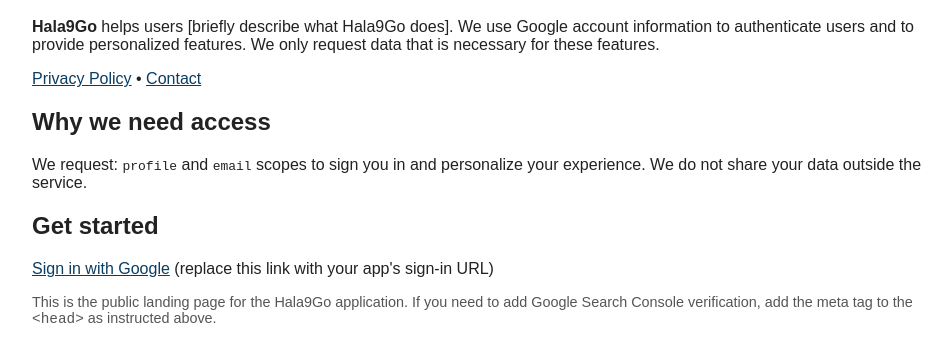
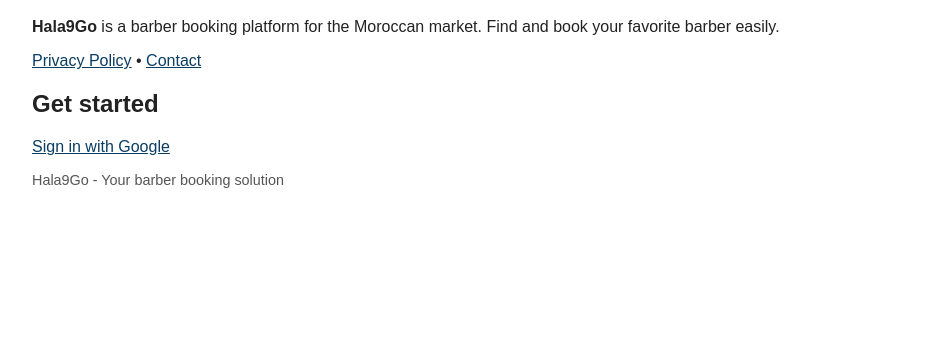
Before and after one commit to founder-class/Hala9Go, a plain HTML site: page docs/index.html in a window 1280 px wide. Shown: the part 72-434 px from the top of the page, without its empty margins (158-1110 px from the left). Drawn offline with Linux system fonts and the light colour scheme.

Commit message:
Remove AI instructions and fix privacy policy link to hala9go-conf

```diff
--- a/docs/index.html
+++ b/docs/index.html
@@ -11,22 +11,17 @@
 <body>
   <header>
     <h1>Hala9Go</h1>
-    <p><strong>Hala9Go</strong> helps users [briefly describe what Hala9Go does]. We use Google account information to authenticate users and to provide personalized features. We only request data that is necessary for these features.</p>
-    <p><a href="docs/privacy.html">Privacy Policy</a> • <a href="mailto:redareddd123@gmail.com">Contact</a></p>
+    <p><strong>Hala9Go</strong> is a barber booking platform for the Moroccan market. Find and book your favorite barber easily.</p>
+    <p><a href="https://github.com/founder-class/Hala9Go-conf/blob/main/README.md">Privacy Policy</a> • <a href="mailto:redareddd123@gmail.com">Contact</a></p>
   </header>
 
   <section>
-    <h2>Why we need access</h2>
-    <p>We request: <code>profile</code> and <code>email</code> scopes to sign you in and personalize your experience. We do not share your data outside the service.</p>
-  </section>
-
-  <section>
     <h2>Get started</h2>
-    <p><a href="/" id="signin-btn">Sign in with Google</a> (replace this link with your app's sign-in URL)</p>
+    <p><a href="/" id="signin-btn">Sign in with Google</a></p>
   </section>
 
   <footer>
-    <p style="font-size:0.9rem;color:#555">This is the public landing page for the Hala9Go application. If you need to add Google Search Console verification, add the meta tag to the <code>&lt;head&gt;</code> as instructed above.</p>
+    <p style="font-size:0.9rem;color:#555">Hala9Go - Your barber booking solution</p>
   </footer>
 </body>
 </html>
```
